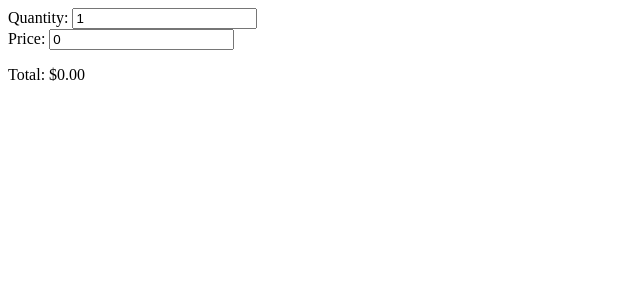
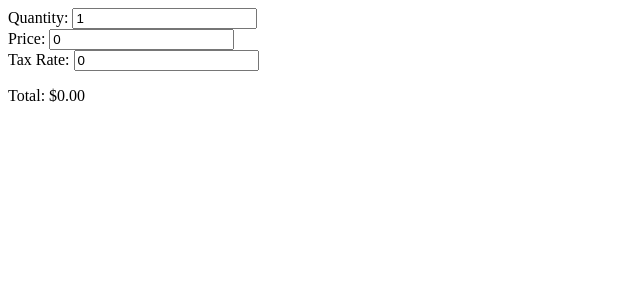
Before and after one commit to mikehall314/elephant, a SvelteKit app: page / in a window 1280 px wide. Shown: the top 300 px of the page, without its empty margins (0-640 px from the left). Built offline with nearby package versions, Linux system fonts and the light colour scheme.

Commit message:
feat: Support any tax rate

```diff
--- a/src/routes/+page.svelte
+++ b/src/routes/+page.svelte
@@ -1,13 +1,14 @@
 <script>
     let quantity = 1;
     let price = 0;
+    let taxPercent = 0;
 
-    const taxRate = 1.0685
-
+    $: taxRate = 1 + (taxPercent / 100);
     $: total = Number(quantity * price * taxRate).toFixed(2);
 </script>
 
 <div>Quantity: <input type="number" bind:value={quantity}></div>
 <div>Price: <input type="number" bind:value={price}></div>
+<div>Tax Rate: <input type="number" bind:value={taxPercent}></div>
 
 <p>Total: ${total}</p>
```
